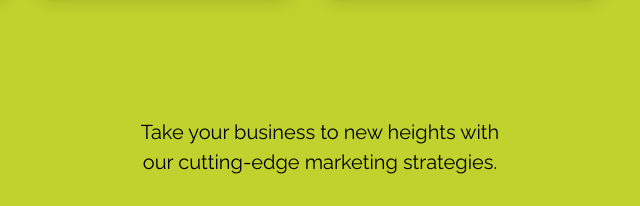
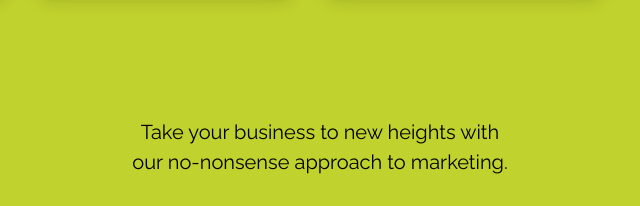
Before and after one commit to BonaparteDigital/Bonaparte_Website, a Gatsby site: page / in a window 1280 px wide. Shown: the part 1397-1603 px from the top of the page, 610-1250 px from the left. Built offline with nearby package versions, Linux system fonts and the light colour scheme; Gatsby itself is replaced by a stand-in of ours.

Commit message:
Bonaparte 1.0 First Release (svg plugin error)

```diff
--- a/src/pages/index.js
+++ b/src/pages/index.js
@@ -39,7 +39,7 @@ const HomePage = () => {
         <div className="container flex flex-col md:flex-row justify-center items-center">
           <div className="md:w-1/2"><h2 className="md:text-5xl md:font-extrabold text-center">Ready to <span className="before:block before:absolute before:-inset-1 before:-skew-y-3 before:bg-orange relative inline-block">
             <span className="relative text-white">Conquer?</span></span></h2></div>
-          <div className="md:w-1/2 text-xl text-center"><p className="hidden md:block max-w-[380px] mx-auto mb-8">Take your business to new heights with our cutting-edge marketing strategies.</p>
+          <div className="md:w-1/2 text-xl text-center"><p className="hidden md:block max-w-[380px] mx-auto mb-8">Take your business to new heights with our no-nonsense approach to marketing.</p>
           <a href='https://calendly.com/hellobonaparte/meet-greet'><button className={`${effectButtonOne && "animate-push"} md:inline-block w-[200px] text-lg font-bold bg-green text-olive px-8 py-4 rounded-full transition duration-300 hover:shadow-[-5px_5px_0px_0px_#EC8602] hover:transform hover:translate-x-1.5 hover:-translate-y-1.5`}
             onClick={() => {setEffectButtonOne(true);}} onAnimationEnd={() => setEffectButtonOne(false)}>Book a RDV</button></a>
             <a href='https://calendly.com/hellobonaparte/meet-greet'><button className={`${effectButtonTwo && "animate-push"} hidden md:inline-block w-[200px] ml-2 text-lg font-bold bg-olive text-green px-8 p-[14px] rounded-full border-2 border-green border-solid transition duration-300 hover:shadow-[-5px_5px_0px_0px_#EC8602] hover:transform hover:translate-x-1.5 hover:-translate-y-1.5`}
```
Also changed, not shown: static/icon.svg (deleted).
